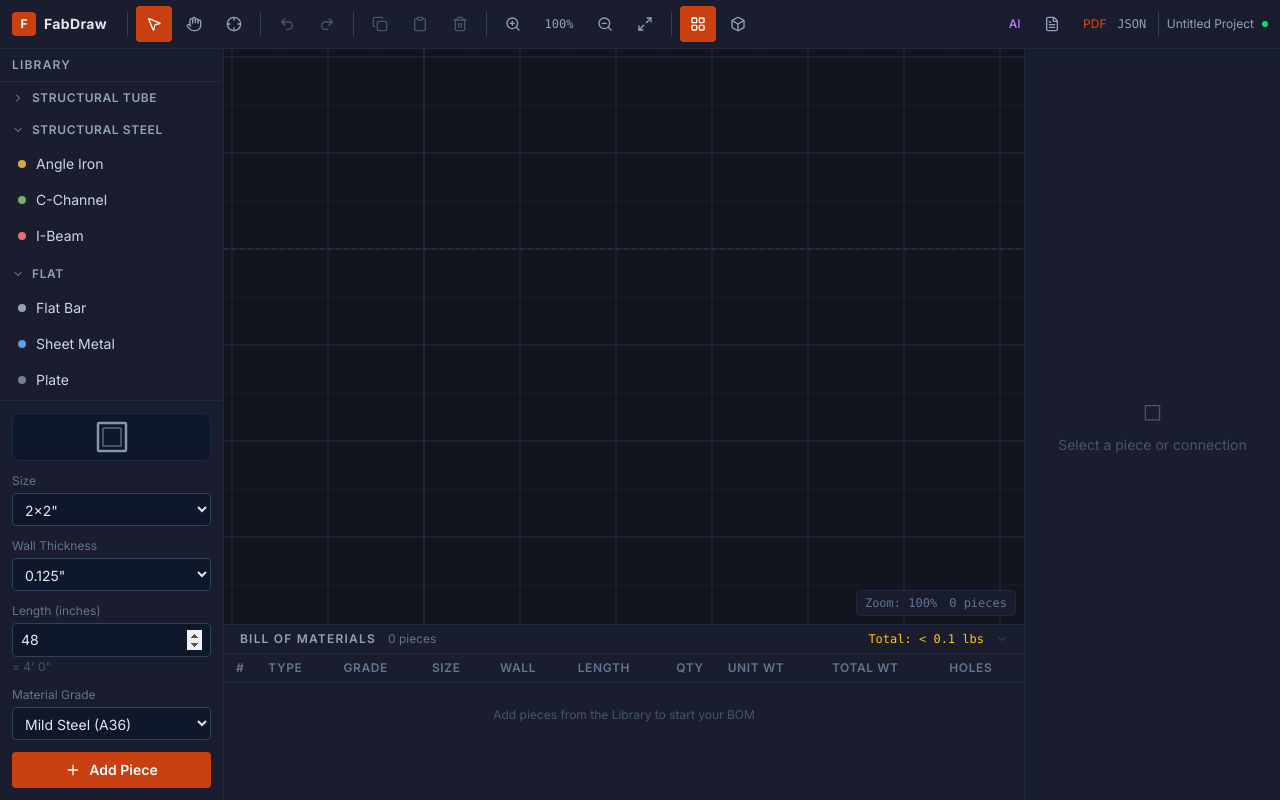
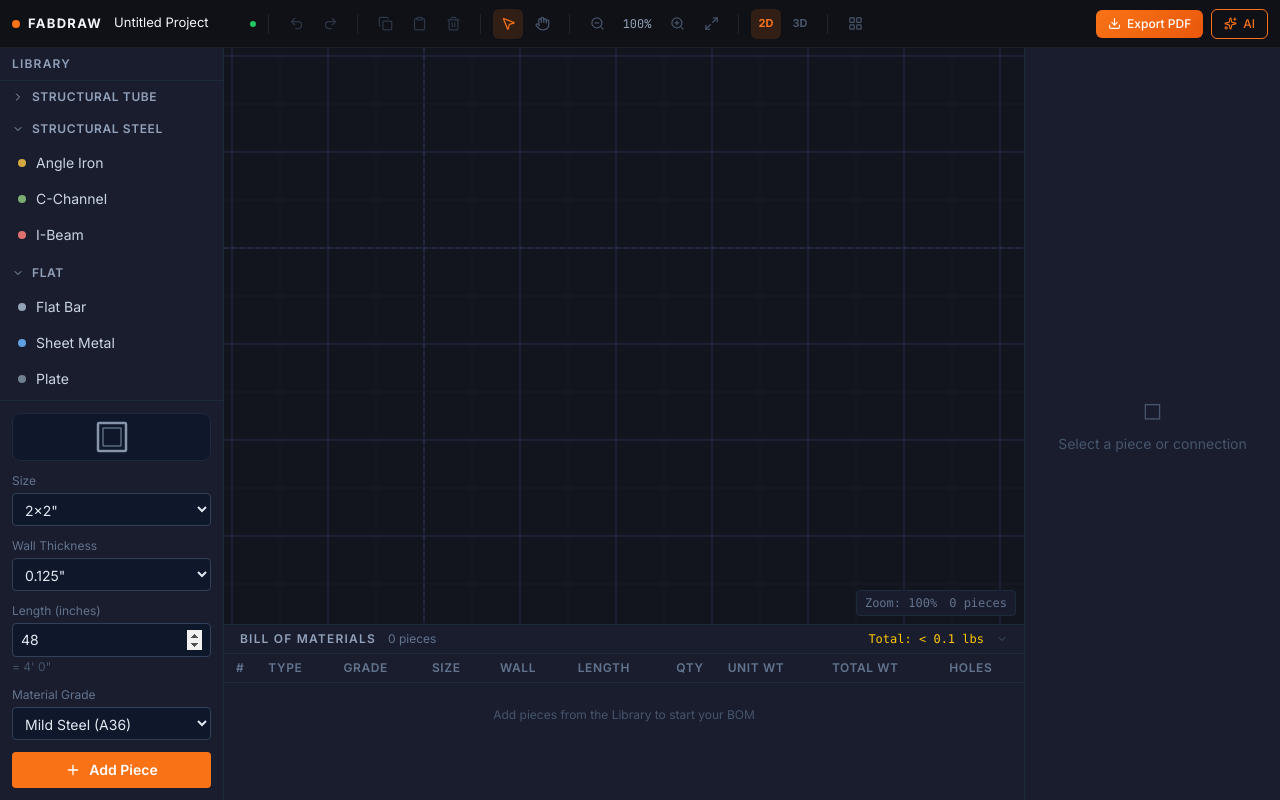
Before and after one commit to Fabdraw/FabDraw-Website-, a React (Vite) app: page / in a window 1280 px wide. Built offline with nearby package versions, Linux system fonts and the light colour scheme.

Commit message:
Apply final index.css and Toolbar refinements from linter
https://claude.ai/code/session_01PPEhcvrEsqci9gREsWBZq2

```diff
--- a/src/components/Toolbar.tsx
+++ b/src/components/Toolbar.tsx
@@ -1,8 +1,8 @@
 import React, { useState } from 'react';
 import {
-  MousePointer2, Hand, Crosshair, Undo2, Redo2,
-  Download, Trash2, Copy, Clipboard, FileText, Sparkles,
-  ZoomIn, ZoomOut, Maximize2, LayoutGrid, Box
+  MousePointer2, Hand, Undo2, Redo2,
+  Download, Trash2, Copy, Clipboard, LayoutGrid, Sparkles,
+  ZoomIn, ZoomOut, Maximize2, Box, Check, Save
 } from 'lucide-react';
 import { useProjectStore } from '../store/projectStore';
 import { useUIStore } from '../store/uiStore';
@@ -15,10 +15,11 @@ interface ToolbarProps {
 }
 
 export default function Toolbar({ onExportJSON, onImportJSON }: ToolbarProps) {
-  const { pieces, connections, zoom, panX, panY, setZoom, setPan, deletePieces, setPieces, setConnections, titleBlock, name } = useProjectStore();
+  const { pieces, connections, zoom, panX, panY, setZoom, setPan, deletePieces, setPieces, setConnections, titleBlock, name, setName } = useProjectStore();
   const { mode, setMode, selectedIds, setSelectedIds, clipboard, setClipboard, holeAddMode, setHoleAddMode, activeView, setActiveView, setShowTitleBlockModal, setShowAIModal } = useUIStore();
   const { canUndo, canRedo, undo, redo, push } = useHistoryStore();
   const [exporting, setExporting] = useState(false);
+  const [editingName, setEditingName] = useState(false);
 
   const handleUndo = () => {
     const entry = undo();
@@ -105,47 +106,45 @@ export default function Toolbar({ onExportJSON, onImportJSON }: ToolbarProps) {
     }
   };
 
-  const btnBase = 'flex items-center justify-center w-9 h-9 rounded transition-colors duration-150 focus:outline-none';
-  const btn = `${btnBase} text-slate-400 hover:text-slate-100 hover:bg-slate-700`;
-  const btnActive = `${btnBase} text-white bg-accent`;
-  const btnDisabled = `${btnBase} text-slate-600 cursor-not-allowed`;
+  // Button style helpers
+  const btn = 'flex items-center justify-center w-[30px] h-[30px] rounded-md transition-colors focus:outline-none text-[#475569] hover:bg-[rgba(255,255,255,0.06)] hover:text-[#94a3b8]';
+  const btnActive = 'flex items-center justify-center w-[30px] h-[30px] rounded-md focus:outline-none bg-[rgba(249,115,22,0.15)] text-[#f97316]';
+  const btnDisabled = 'flex items-center justify-center w-[30px] h-[30px] rounded-md text-[#2d3748] cursor-not-allowed';
 
-  const Divider = () => <div className="w-px h-6 bg-slate-700 mx-1" />;
+  const Divider = () => <div className="w-px h-5 mx-2" style={{ background: 'rgba(255,255,255,0.08)' }} />;
 
   return (
-    <div className="flex items-center gap-1 px-3 py-1.5 bg-[#1a1d2e] border-b border-slate-800 select-none">
-      {/* Logo */}
-      <div className="flex items-center gap-2 mr-3">
-        <div className="w-6 h-6 rounded bg-accent flex items-center justify-center">
-          <span className="text-white font-black text-xs">F</span>
-        </div>
-        <span className="font-bold text-slate-200 text-sm tracking-wide">FabDraw</span>
+    <div
+      className="flex items-center gap-1 px-3 select-none shrink-0"
+      style={{
+        height: '48px',
+        background: '#0f1117',
+        borderBottom: '1px solid rgba(255,255,255,0.06)',
+      }}
+    >
+      {/* Logo + project name */}
+      <div className="flex items-center gap-2 mr-2">
+        <div
+          className="w-2 h-2 rounded-sm shrink-0"
+          style={{ background: '#f97316' }}
+        />
+        <span style={{ fontSize: '13px', fontWeight: 700, letterSpacing: '0.1em', color: '#f1f5f9' }}>
+          FABDRAW
+        </span>
       </div>
 
-      <Divider />
+      <input
+        className="focus:outline-none bg-transparent border-0 border-b border-transparent focus:border-[#f97316] text-[#f1f5f9] text-[13px] w-32 transition-colors"
+        style={{ borderBottom: editingName ? '1px solid #f97316' : '1px solid transparent' }}
+        value={name}
+        onChange={e => setName?.(e.target.value)}
+        onFocus={() => setEditingName(true)}
+        onBlur={() => setEditingName(false)}
+        title="Project name"
+      />
 
-      {/* Mode tools */}
-      <button
-        className={mode === 'select' && !holeAddMode ? btnActive : btn}
-        onClick={() => { setMode('select'); setHoleAddMode(false); }}
-        title="Select (V)"
-      >
-        <MousePointer2 size={16} />
-      </button>
-      <button
-        className={mode === 'pan' ? btnActive : btn}
-        onClick={() => setMode('pan')}
-        title="Pan (Space/H)"
-      >
-        <Hand size={16} />
-      </button>
-      <button
-        className={holeAddMode ? btnActive : btn}
-        onClick={() => setHoleAddMode(!holeAddMode)}
-        title="Add Hole (O)"
-      >
-        <Crosshair size={16} />
-      </button>
+      {/* Save indicator */}
+      <div className="w-1.5 h-1.5 rounded-full ml-1 shrink-0" style={{ background: '#22c55e' }} title="Saved" />
 
       <Divider />
 
@@ -156,7 +155,7 @@ export default function Toolbar({ onExportJSON, onImportJSON }: ToolbarProps) {
         disabled={!canUndo}
         title="Undo (Ctrl+Z)"
       >
-        <Undo2 size={16} />
+        <Undo2 size={15} />
       </button>
       <button
         className={canRedo ? btn : btnDisabled}
@@ -164,19 +163,19 @@ export default function Toolbar({ onExportJSON, onImportJSON }: ToolbarProps) {
         disabled={!canRedo}
         title="Redo (Ctrl+Shift+Z)"
       >
-        <Redo2 size={16} />
+        <Redo2 size={15} />
       </button>
 
       <Divider />
 
-      {/* Edit ops */}
+      {/* Copy/Paste/Delete */}
       <button
         className={selectedIds.length > 0 ? btn : btnDisabled}
         onClick={handleCopy}
         disabled={selectedIds.length === 0}
         title="Copy (Ctrl+C)"
       >
-        <Copy size={16} />
+        <Copy size={15} />
       </button>
       <button
         className={clipboard.length > 0 ? btn : btnDisabled}
@@ -184,83 +183,119 @@ export default function Toolbar({ onExportJSON, onImportJSON }: ToolbarProps) {
         disabled={clipboard.length === 0}
         title="Paste (Ctrl+V)"
       >
-        <Clipboard size={16} />
+        <Clipboard size={15} />
       </button>
       <button
-        className={selectedIds.length > 0 ? `${btnBase} text-red-400 hover:text-red-300 hover:bg-red-900/30` : btnDisabled}
+        className={selectedIds.length > 0 ? 'flex items-center justify-center w-[30px] h-[30px] rounded-md text-[#ef4444] hover:bg-[rgba(239,68,68,0.1)] transition-colors' : btnDisabled}
         onClick={handleDelete}
         disabled={selectedIds.length === 0}
         title="Delete (Del)"
       >
-        <Trash2 size={16} />
+        <Trash2 size={15} />
+      </button>
+
+      <Divider />
+
+      {/* Select / Pan */}
+      <button
+        className={mode === 'select' && !holeAddMode ? btnActive : btn}
+        onClick={() => { setMode('select'); setHoleAddMode(false); }}
+        title="Select (V)"
+      >
+        <MousePointer2 size={15} />
+      </button>
+      <button
+        className={mode === 'pan' ? btnActive : btn}
+        onClick={() => setMode('pan')}
+        title="Pan (Space/H)"
+      >
+        <Hand size={15} />
       </button>
 
       <Divider />
 
       {/* Zoom */}
-      <button className={btn} onClick={() => { const nz = Math.min(10, zoom * 1.25); setZoom(nz); }} title="Zoom In (+)">
-        <ZoomIn size={16} />
+      <button className={btn} onClick={() => { const nz = Math.max(0.05, zoom * 0.8); setZoom(nz); }} title="Zoom Out (-)">
+        <ZoomOut size={15} />
       </button>
-      <span className="text-slate-400 text-xs font-mono w-12 text-center tabular-nums">
+      <span
+        className="text-center tabular-nums"
+        style={{ fontFamily: "'JetBrains Mono', monospace", fontSize: '12px', color: '#94a3b8', width: '42px' }}
+      >
         {(zoom * 100).toFixed(0)}%
       </span>
-      <button className={btn} onClick={() => { const nz = Math.max(0.05, zoom * 0.8); setZoom(nz); }} title="Zoom Out (-)">
-        <ZoomOut size={16} />
+      <button className={btn} onClick={() => { const nz = Math.min(10, zoom * 1.25); setZoom(nz); }} title="Zoom In (+)">
+        <ZoomIn size={15} />
       </button>
       <button className={btn} onClick={handleFitView} title="Fit View (F)">
-        <Maximize2 size={16} />
+        <Maximize2 size={15} />
       </button>
 
       <Divider />
 
-      {/* View toggle */}
+      {/* 2D / 3D toggle */}
       <button
         className={activeView === '2d' ? btnActive : btn}
         onClick={() => setActiveView('2d')}
         title="2D View"
+        style={{ fontSize: '11px', fontWeight: 700, width: '30px', height: '30px' }}
       >
-        <LayoutGrid size={16} />
+        2D
       </button>
       <button
         className={activeView === '3d' ? btnActive : btn}
         onClick={() => setActiveView('3d')}
         title="3D View"
+        style={{ fontSize: '11px', fontWeight: 700, width: '30px', height: '30px' }}
       >
-        <Box size={16} />
+        3D
+      </button>
+
+      <Divider />
+
+      {/* Title Block */}
+      <button
+        className={btn}
+        onClick={() => setShowTitleBlockModal(true)}
+        title="Edit Title Block"
+      >
+        <LayoutGrid size={15} />
       </button>
 
       {/* Spacer */}
       <div className="flex-1" />
 
-      {/* Right side actions */}
+      {/* Export PDF */}
       <button
-        className={`${btnBase} px-3 gap-1.5 text-purple-400 hover:text-purple-300 hover:bg-purple-900/30 text-xs font-medium`}
-        onClick={() => setShowAIModal(true)}
-        title="AI Generator"
-      >
-        <Sparkles size={14} />
-        AI
-      </button>
-      <button className={btn} onClick={() => setShowTitleBlockModal(true)} title="Edit Title Block">
-        <FileText size={16} />
-      </button>
-      <button
-        className={`${btnBase} px-3 gap-1.5 text-accent hover:text-orange-400 hover:bg-orange-900/20 text-xs font-medium ${exporting ? 'opacity-50' : ''}`}
+        className="flex items-center gap-1.5 px-3 py-1.5 rounded-md text-white text-xs font-medium"
+        style={{
+          background: 'linear-gradient(135deg, #f97316, #ea580c)',
+          fontSize: '12px',
+          opacity: exporting ? 0.5 : 1,
+        }}
         onClick={handleExportPDF}
         disabled={exporting}
         title="Export PDF"
       >
-        <Download size={14} />
-        {exporting ? 'Exporting...' : 'PDF'}
-      </button>
-      <button className={btn} onClick={onExportJSON} title="Export JSON">
-        <span className="text-xs font-mono">JSON</span>
+        <Download size={13} />
+        {exporting ? 'Exporting...' : 'Export PDF'}
       </button>
 
-      {/* Project name */}
-      <Divider />
-      <div className="text-slate-400 text-xs truncate max-w-32" title={name}>{name}</div>
-      <div className="w-1.5 h-1.5 rounded-full bg-green-400 ml-1" title="Saved" />
+      {/* AI button */}
+      <button
+        className="flex items-center gap-1.5 px-3 py-1.5 rounded-md text-xs font-medium ml-1"
+        style={{
+          border: '1px solid #f97316',
+          color: '#f97316',
+          background: 'transparent',
+          fontSize: '12px',
+        }}
+        onClick={() => setShowAIModal(true)}
+        title="AI Generator"
+      >
+        <Sparkles size={13} />
+        AI
+      </button>
     </div>
   );
 }
--- a/src/index.css
+++ b/src/index.css
@@ -2,27 +2,45 @@
 @import "tailwindcss";
 
 @theme {
-  --color-canvas: #12151e;
-  --color-accent: #c94010;
+  --color-canvas: #0d1117;
+  --color-accent: #f97316;
   --font-family-sans: 'Inter', system-ui, sans-serif;
   --font-family-mono: 'JetBrains Mono', Consolas, monospace;
+}
+
+:root {
+  --bg: #0f1117;
+  --canvas-bg: #0d1117;
+  --panel-bg: #161b25;
+  --panel-border: rgba(255,255,255,0.06);
+  --text-primary: #f1f5f9;
+  --text-secondary: #94a3b8;
+  --text-muted: #475569;
+  --accent: #f97316;
+  --accent-glow: rgba(249,115,22,0.15);
+  --accent-subtle: rgba(249,115,22,0.06);
+  --blue: #3b82f6;
+  --green: #22c55e;
+  --input-bg: rgba(255,255,255,0.04);
+  --input-border: rgba(255,255,255,0.08);
+  --divider: rgba(255,255,255,0.06);
 }
 
 * { box-sizing: border-box; }
 
 body {
   font-family: 'Inter', system-ui, sans-serif;
-  background: #12151e;
-  color: #e2e8f0;
+  background: #0f1117;
+  color: #f1f5f9;
   overflow: hidden;
   user-select: none;
   margin: 0;
 }
 
 ::-webkit-scrollbar { width: 6px; height: 6px; }
-::-webkit-scrollbar-track { background: #1e2130; }
-::-webkit-scrollbar-thumb { background: #374151; border-radius: 3px; }
-::-webkit-scrollbar-thumb:hover { background: #4b5563; }
+::-webkit-scrollbar-track { background: #161b25; }
+::-webkit-scrollbar-thumb { background: #2d3748; border-radius: 3px; }
+::-webkit-scrollbar-thumb:hover { background: #4a5568; }
 
 .canvas-select { cursor: default; }
 .canvas-pan { cursor: grab; }
@@ -33,3 +51,15 @@ input[type="number"]::-webkit-inner-spin-button,
 input[type="number"]::-webkit-outer-spin-button { opacity: 1; }
 
 #root { width: 100%; height: 100vh; display: flex; flex-direction: column; }
+
+@keyframes snap-pulse {
+  0% { opacity: 1; transform: scale(1); }
+  50% { opacity: 0.5; transform: scale(1.5); }
+  100% { opacity: 1; transform: scale(1); }
+}
+
+.snap-pulse { animation: snap-pulse 0.6s ease infinite; }
+
+.panel-item { transition: background 80ms ease, color 80ms ease; }
+button { transition: transform 80ms ease, background 80ms ease; }
+button:active { transform: scale(0.97); }
```
